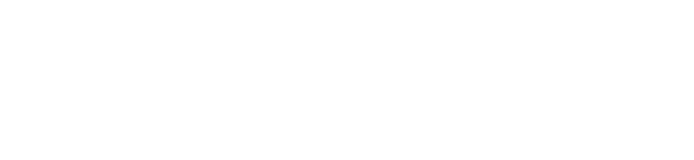
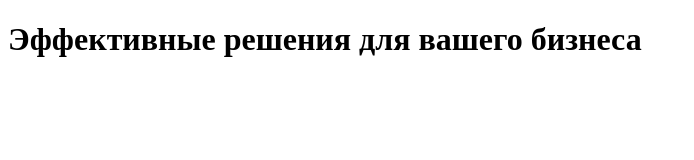
Before and after one commit to Kretsul-Vitaliy/goit-markup-hw-01, a plain HTML site: page index.html in a window 1280 px wide. Shown: the whole page, without its empty margins (0-694 px from the left). Drawn offline with Linux system fonts and the light colour scheme.

Commit message:
Добавляет форматирование кода и шапку страницы

```diff
--- a/index.html
+++ b/index.html
@@ -7,6 +7,6 @@
     <title>Document</title>
 </head>
 <body>
-
+    <h1>Эффективные решения для вашего бизнеса</h1>
 </body>
 </html>
```
Also changed, not shown: .prettierrc.json (added).
